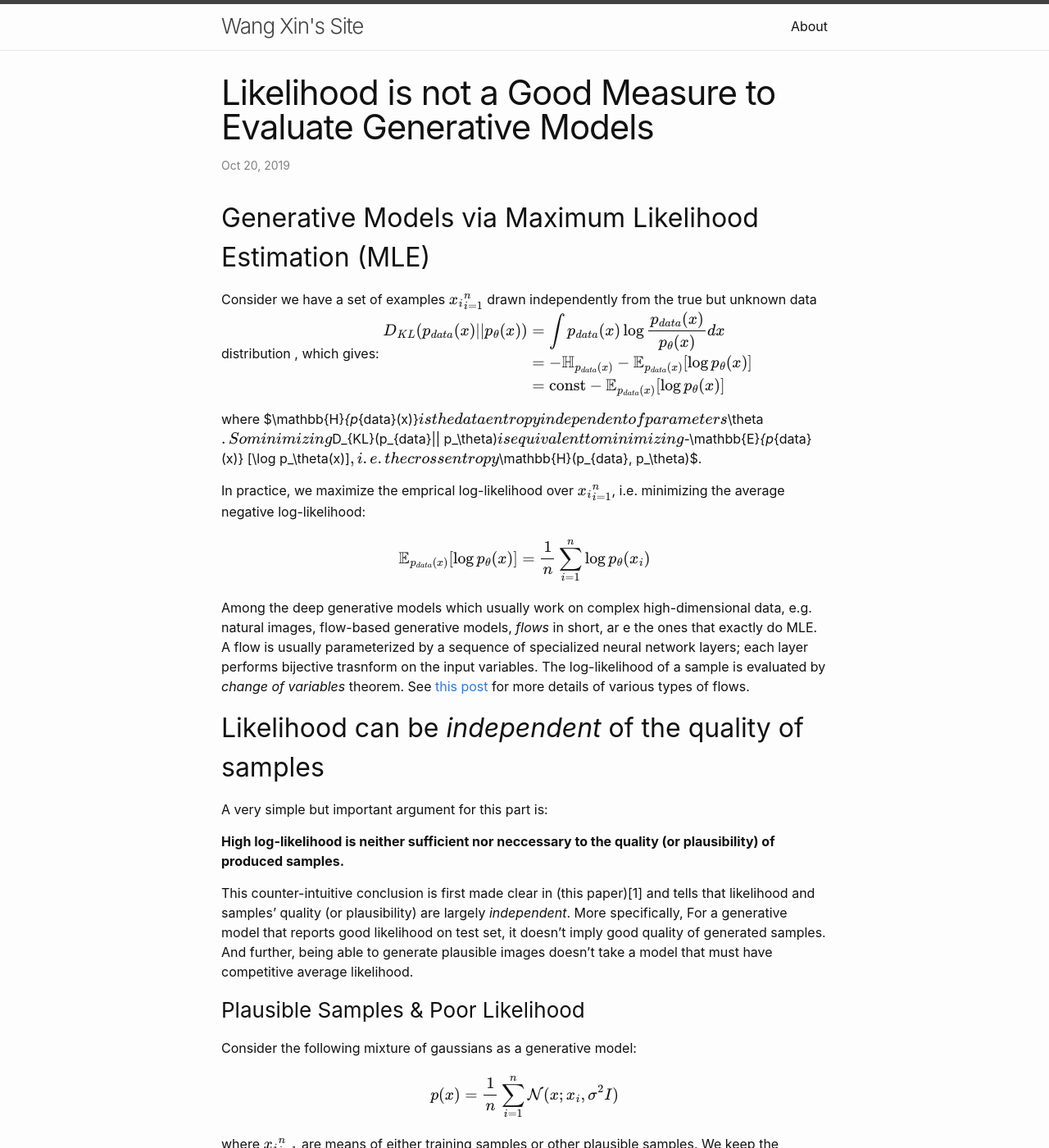
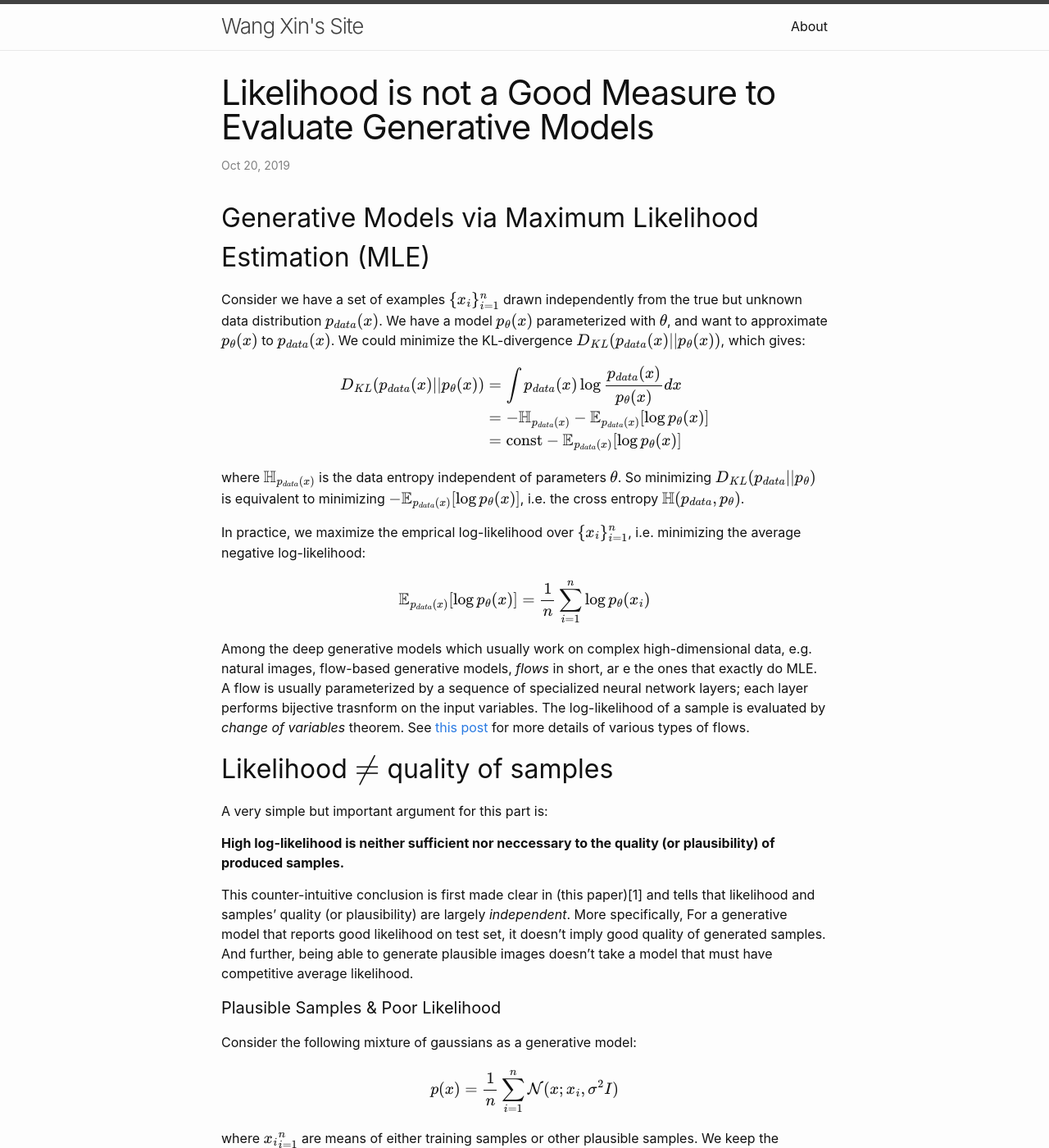
Before and after one commit to wangxin0716/wangxin0716.github.io, a Jekyll site: the page built from _posts/2019-10-20-likelihood-bad-to-evaluate-generative-models.markdown, in a window 1280 px wide and 1400 px high. Shown: the whole window at 82% size. Built offline with Jekyll 4.4.1, drawn with Linux system fonts in a browser that asks for light colours; formulas are drawn with MathJax 3; a script that is not in the unit is left out; some of the changed text lies outside the part shown.

Commit message:
debug post "likelihood is bad measure to evaluate generative models"

```diff
--- a/_posts/2019-10-20-likelihood-bad-to-evaluate-generative-models.markdown
+++ b/_posts/2019-10-20-likelihood-bad-to-evaluate-generative-models.markdown
@@ -6,8 +6,11 @@ title: "Likelihood is not a Good Measure to Evaluate Generative Models"
 
 ## Generative Models via Maximum Likelihood Estimation (MLE)
 
-Consider we have a set of examples $\{x_i\}_{i=1}^{n}$ drawn independently from the true but unknown data distribution
- , which gives:
+Consider we have a set of examples $\\{x_i\\}\_{i=1}^{n}$ drawn independently from the true but unknown data distribution
+$p\_{data}(x)$. We have a model $p\_{\theta}(x)$ parameterized with $\theta$,
+ and want to approximate $p\_\theta(x)$ to $p\_{data}(x)$.
+  We could minimize the KL-divergence  $D_{KL}(p_{data}(x)|| p_\theta(x))$, which gives:
+
 $$
 \begin{equation}
 \begin{split}
@@ -18,11 +21,11 @@ D_{KL}(p_{data}(x)|| p_\theta(x)) &= \int p_{data}(x) \log \frac{p_{data}(x)}{p_
 \end{equation}
 $$
 
-where $\mathbb{H}_{p_{data}(x)}$ is the data entropy independent of parameters $\theta$.
+where $\mathbb{H}\_{p\_{data}(x)}$ is the data entropy independent of parameters $\theta$.
   So minimizing $D_{KL}(p_{data}|| p_\theta)$ is equivalent to minimizing
-   $-\mathbb{E}_{p_{data}(x)} [\log p_\theta(x)]$, i.e. the cross entropy $\mathbb{H}(p_{data}, p_\theta)$.
+   $-\mathbb{E}\_{p\_{data}(x)} [\log p\_\theta(x)]$, i.e. the cross entropy $\mathbb{H}(p\_{data}, p_\theta)$.
 
-In practice, we maximize the emprical log-likelihood over $ \{x_i\}_{i=1}^n $, i.e. minimizing the average negative log-likelihood:
+In practice, we maximize the emprical log-likelihood over $ \\{x_i\\}_{i=1}^n $, i.e. minimizing the average negative log-likelihood:
 
 $$
 \begin{equation}
@@ -34,7 +37,7 @@ Among the deep generative models which usually work on complex high-dimensional
 
 
 
-## Likelihood can be *independent* of the quality of samples
+## Likelihood $\neq$ quality of samples
 
 A very simple but important argument for this part is:
 
@@ -42,7 +45,7 @@ A very simple but important argument for this part is:
 
 This counter-intuitive conclusion is first made clear in (this paper)[1] and tells that likelihood and samples' quality (or plausibility) are largely *independent*. More specifically, For a generative model that reports good likelihood on test set, it doesn't imply good quality of generated samples. And further, being able to generate plausible images doesn't take a model that must have competitive average likelihood.
 
-### Plausible Samples & Poor Likelihood
+#### Plausible Samples & Poor Likelihood
 
 Consider the following mixture of gaussians as a generative model:
 
@@ -52,7 +55,7 @@ $$
 
 where $\{x_i\}_{i=1}^n$ are means of either training samples or other plausible samples. We  keep the variance $\sigma^2$ very small.  We can safely construct a sample $\tilde{x}=x_i + \epsilon$, where $\epsilon$ is an imperceptable noise (Gaussian or non-Gaussian). Then sample $\tilde{x}$ could be fairly plausible with poor likelihood.
 
-### Good likelihood & Poor Samples
+#### Good likelihood & Poor Samples
 Say $p$ is a perfect density model for data $x$ achieving arbitrarily well log-likelihood, while $q$ is a bad model, e.g. Gaussian noise.
 The following mixture model:
 
@@ -62,8 +65,9 @@ $$
 
 So $99\%$ of the time, a sample from it would be plausibly poor.  However, the log-likelihood hardly change if dimension
 of data $d$ is large:
+
 $$
-\log (0.01 p(x) + 0.99 q(x)) \geq \log p(x) - \log 100
+\log (0.01 p(x) + 0.99 q(x)) \geq \log p(x) - \log 100.
 $$
 
 $\log p(x)$ can be infinitely large proportionally to $d$.  While constant $\log 100 = 4.61$ is negligible, so that it
```
